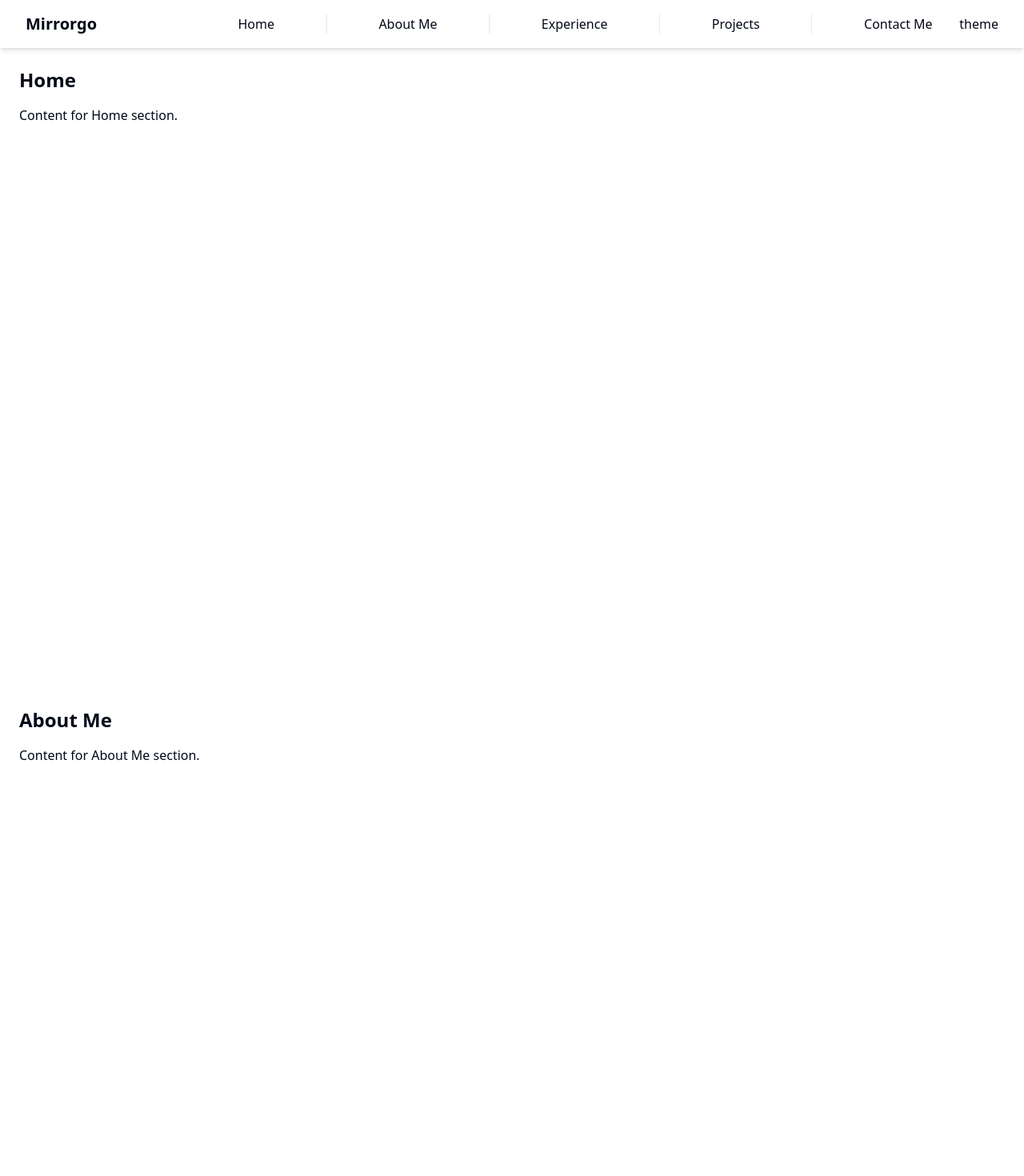
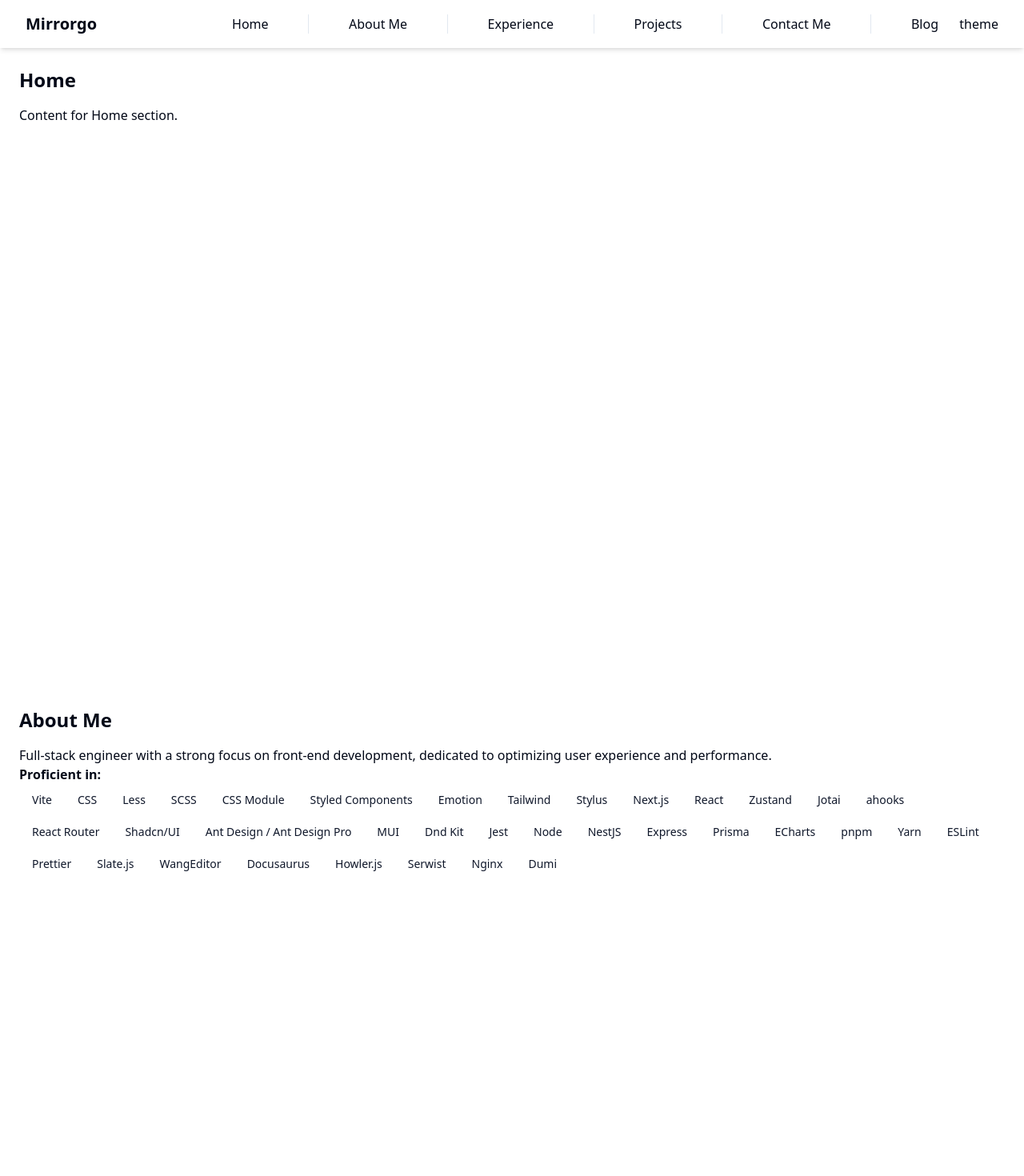
Before and after one commit to Mirrorgo/Mirrorgo, a Next.js app: page / in a window 1280 px wide. Shown: the top 1470 px of the page at 80% size. Built offline with nearby package versions, Linux system fonts and the light colour scheme.

Commit message:
feat: implement TechCard component

```diff
--- /dev/null
+++ b/app/components/tech-card.tsx
@@ -0,0 +1,27 @@
+import { Button } from "@/components/ui/button";
+import {
+  HoverCard,
+  HoverCardContent,
+  HoverCardTrigger,
+} from "@/components/ui/hover-card";
+import { ReactNode } from "react";
+
+// Define the props type for TechCard, including children
+type TechCardProps = {
+  children?: ReactNode; // Make children optional
+  description: string;
+};
+
+function TechCard({ children, description }: TechCardProps) {
+  return (
+    <HoverCard>
+      <HoverCardTrigger asChild>
+        <Button variant="link">{description}</Button>
+      </HoverCardTrigger>
+      {/* Conditionally render HoverCardContent based on children */}
+      {children && <HoverCardContent>{children}</HoverCardContent>}
+    </HoverCard>
+  );
+}
+
+export default TechCard;
--- /dev/null
+++ b/app/components/tech-stack-list.tsx
@@ -0,0 +1,46 @@
+import TechCard from "./tech-card";
+
+function TechStackList() {
+  return (
+    <>
+      <TechCard description="Vite"></TechCard>
+      <TechCard description="CSS"></TechCard>
+      <TechCard description="Less"></TechCard>
+      <TechCard description="SCSS"></TechCard>
+      <TechCard description="CSS Module"></TechCard>
+      <TechCard description="Styled Components"></TechCard>
+      <TechCard description="Emotion"></TechCard>
+      <TechCard description="Tailwind"></TechCard>
+      <TechCard description="Stylus"></TechCard>
+      <TechCard description="Next.js"></TechCard>
+      <TechCard description="React"></TechCard>
+      <TechCard description="Zustand"></TechCard>
+      <TechCard description="Jotai"></TechCard>
+      <TechCard description="ahooks"></TechCard>
+      <TechCard description="React Router"></TechCard>
+      <TechCard description="Shadcn/UI"></TechCard>
+      <TechCard description="Ant Design / Ant Design Pro"></TechCard>
+      <TechCard description="MUI"></TechCard>
+      <TechCard description="Dnd Kit"></TechCard>
+      <TechCard description="Jest"></TechCard>
+      <TechCard description="Node"></TechCard>
+      <TechCard description="NestJS"></TechCard>
+      <TechCard description="Express"></TechCard>
+      <TechCard description="Prisma"></TechCard>
+      <TechCard description="ECharts"></TechCard>
+      <TechCard description="pnpm"></TechCard>
+      <TechCard description="Yarn"></TechCard>
+      <TechCard description="ESLint"></TechCard>
+      <TechCard description="Prettier"></TechCard>
+      <TechCard description="Slate.js"></TechCard>
+      <TechCard description="WangEditor"></TechCard>
+      <TechCard description="Docusaurus"></TechCard>
+      <TechCard description="Howler.js"></TechCard>
+      <TechCard description="Serwist"></TechCard>
+      <TechCard description="Nginx"></TechCard>
+      <TechCard description="Dumi"></TechCard>
+    </>
+  );
+}
+
+export default TechStackList;
--- a/app/globals.css
+++ b/app/globals.css
@@ -57,12 +57,18 @@
     --chart-4: 280 65% 60%;
     --chart-5: 340 75% 55%;
   }
+
+  /* 全局锚点跳转平滑滚动 */
+  html {
+    scroll-behavior: smooth;
+  }
 }
 
 @layer base {
   * {
     @apply border-border;
   }
+
   body {
     @apply bg-background text-foreground;
   }
--- a/app/page.tsx
+++ b/app/page.tsx
@@ -1,62 +1,77 @@
 "use client";
-import React, { useRef, RefObject, useCallback, Fragment } from "react";
+import React, { Fragment } from "react";
 import { Separator } from "@/components/ui/separator";
 import Link from "next/link";
+import TechStackList from "./components/tech-stack-list";
+
+// const NavItem: React.FC<{ label: string; href: string }> = ({
+//   label,
+//   href,
+// }) => (
+//   <Link href={href} passHref>
+//     <div className="cursor-pointer hover:text-blue-600 transition-colors duration-200">
+//       {label}
+//     </div>
+//   </Link>
+// );
+
+const NavItem: React.FC<{ label: string; href: string }> = ({
+  label,
+  href,
+}) => {
+  // 判断 href 是否是外部链接
+  const isExternal =
+    href.startsWith("http") ||
+    href.startsWith("mailto") ||
+    href.startsWith("tel");
+
+  if (isExternal) {
+    return (
+      <a
+        href={href}
+        target="_blank"
+        rel="noopener noreferrer" // 推荐与 target="_blank" 一起使用，以提高安全性
+        className="cursor-pointer hover:text-blue-600 transition-colors duration-200"
+      >
+        {label}
+      </a>
+    );
+  }
+
+  return (
+    <Link href={href} passHref>
+      <div className="cursor-pointer hover:text-blue-600 transition-colors duration-200">
+        {label}
+      </div>
+    </Link>
+  );
+};
 
 // 定义部分类型
-type SectionRef = RefObject<HTMLDivElement>;
-type SectionName = "home" | "aboutMe" | "experience" | "projects" | "contactMe";
 
 // 定义Section组件的props类型
 interface SectionProps {
   title: string;
-  refProp: SectionRef;
+  id: string; // 新增 id 属性
   children: React.ReactNode;
 }
 
 // 封装Section组件
-const Section: React.FC<SectionProps> = ({ title, refProp, children }) => (
-  <div ref={refProp} className="min-h-screen p-6">
+const Section: React.FC<SectionProps> = ({ title, id, children }) => (
+  <div id={id} className="min-h-screen p-6">
     <h2 className="text-2xl font-bold mb-4">{title}</h2>
     {children}
   </div>
 );
 
-// 封装NavItem组件
-const NavItem: React.FC<{ label: string; onClick: () => void }> = ({
-  label,
-  onClick,
-}) => (
-  <div
-    onClick={onClick}
-    className="cursor-pointer hover:text-blue-600 transition-colors duration-200"
-  >
-    {label}
-  </div>
-);
-
 function Page() {
-  // 使用对象存储所有ref，方便管理
-  const sectionRefs: Record<SectionName, SectionRef> = {
-    home: useRef(null),
-    aboutMe: useRef(null),
-    experience: useRef(null),
-    projects: useRef(null),
-    contactMe: useRef(null),
-  };
-
-  // 使用useCallback优化scrollToSection函数
-  const scrollToSection = useCallback((ref: SectionRef) => {
-    ref.current?.scrollIntoView({ behavior: "smooth", block: "start" });
-  }, []);
-
   // 导航项数据
-  const navItems: { label: string; section: SectionName }[] = [
-    { label: "Home", section: "home" },
-    { label: "About Me", section: "aboutMe" },
-    { label: "Experience", section: "experience" },
-    { label: "Projects", section: "projects" },
-    { label: "Contact Me", section: "contactMe" },
+  const navItems: { label: string; href: string }[] = [
+    { label: "Home", href: "#home" },
+    { label: "About Me", href: "#aboutMe" },
+    { label: "Experience", href: "#experience" },
+    { label: "Projects", href: "#projects" },
+    { label: "Contact Me", href: "#contactMe" },
   ];
 
   return (
@@ -70,16 +85,19 @@ function Page() {
             </Link>
             <div className="flex justify-around items-center">
               {navItems.map((item, index) => (
-                <Fragment key={item.section}>
+                <Fragment key={item.href}>
                   {index > 0 && (
                     <Separator orientation="vertical" className="h-6" />
                   )}
-                  <NavItem
-                    label={item.label}
-                    onClick={() => scrollToSection(sectionRefs[item.section])}
-                  />
+                  <NavItem label={item.label} href={item.href} />
                 </Fragment>
               ))}
+              {/* 更多的链接 */}
+              <Separator orientation="vertical" className="h-6" />
+              <NavItem
+                label={"Blog"}
+                href={"https://www.yuque.com/mirrorgo/qvhwgq"}
+              />
             </div>
             <div className="text-right">theme</div>
           </div>
@@ -87,21 +105,31 @@ function Page() {
       </nav>
 
       {/* 内容部分 */}
-      <Section title="Home" refProp={sectionRefs.home}>
+      <Section title="Home" id="home">
         <p>Content for Home section.</p>
       </Section>
-      <Section title="About Me" refProp={sectionRefs.aboutMe}>
-        <p>Content for About Me section.</p>
+      <Section title="About Me" id="aboutMe">
+        <div>
+          <p>
+            Full-stack engineer with a strong focus on front-end development,
+            dedicated to optimizing user experience and performance.
+          </p>
+          <p className="font-bold">Proficient in:</p>
+          <p>
+            <TechStackList />
+          </p>
+        </div>
       </Section>
-      <Section title="Experience" refProp={sectionRefs.experience}>
+      <Section title="Experience" id="experience">
         <p>Content for Experience section.</p>
       </Section>
-      <Section title="Projects" refProp={sectionRefs.projects}>
+      <Section title="Projects" id="projects">
         <p>Content for Projects section.</p>
       </Section>
-      <Section title="Contact Me" refProp={sectionRefs.contactMe}>
+      <Section title="Contact Me" id="contactMe">
         <p>Content for Contact Me section.</p>
       </Section>
+      <div id="test">wow</div>
     </main>
   );
 }
--- /dev/null
+++ b/components/ui/hover-card.tsx
@@ -0,0 +1,29 @@
+"use client"
+
+import * as React from "react"
+import * as HoverCardPrimitive from "@radix-ui/react-hover-card"
+
+import { cn } from "@/lib/utils"
+
+const HoverCard = HoverCardPrimitive.Root
+
+const HoverCardTrigger = HoverCardPrimitive.Trigger
+
+const HoverCardContent = React.forwardRef<
+  React.ElementRef<typeof HoverCardPrimitive.Content>,
+  React.ComponentPropsWithoutRef<typeof HoverCardPrimitive.Content>
+>(({ className, align = "center", sideOffset = 4, ...props }, ref) => (
+  <HoverCardPrimitive.Content
+    ref={ref}
+    align={align}
+    sideOffset={sideOffset}
+    className={cn(
+      "z-50 w-64 rounded-md border bg-popover p-4 text-popover-foreground shadow-md outline-none data-[state=open]:animate-in data-[state=closed]:animate-out data-[state=closed]:fade-out-0 data-[state=open]:fade-in-0 data-[state=closed]:zoom-out-95 data-[state=open]:zoom-in-95 data-[side=bottom]:slide-in-from-top-2 data-[side=left]:slide-in-from-right-2 data-[side=right]:slide-in-from-left-2 data-[side=top]:slide-in-from-bottom-2",
+      className
+    )}
+    {...props}
+  />
+))
+HoverCardContent.displayName = HoverCardPrimitive.Content.displayName
+
+export { HoverCard, HoverCardTrigger, HoverCardContent }
--- a/package.json
+++ b/package.json
@@ -9,6 +9,7 @@
     "lint": "next lint"
   },
   "dependencies": {
+    "@radix-ui/react-hover-card": "^1.1.1",
     "@radix-ui/react-navigation-menu": "^1.2.0",
     "@radix-ui/react-separator": "^1.1.0",
     "@radix-ui/react-slot": "^1.1.0",
```
Also changed, not shown: 1 other file (tests, documents, lock files or other folders).
